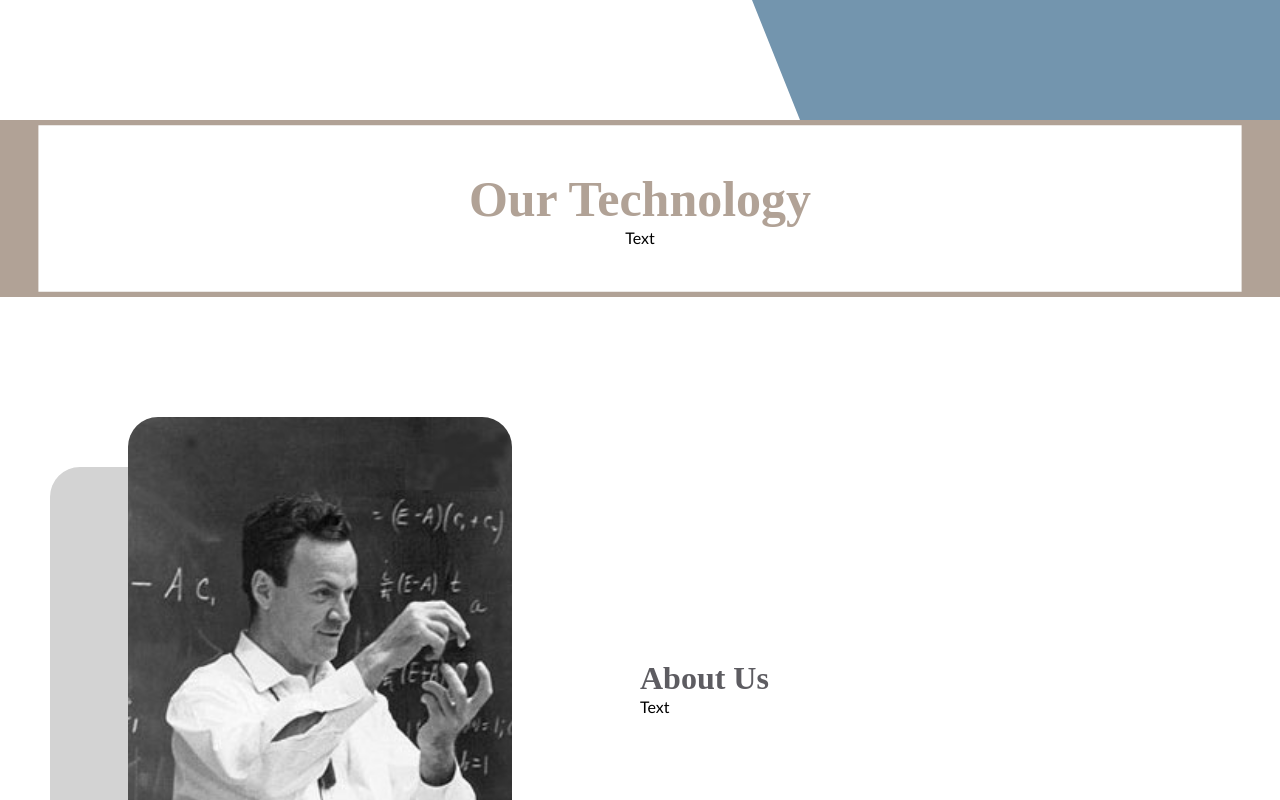
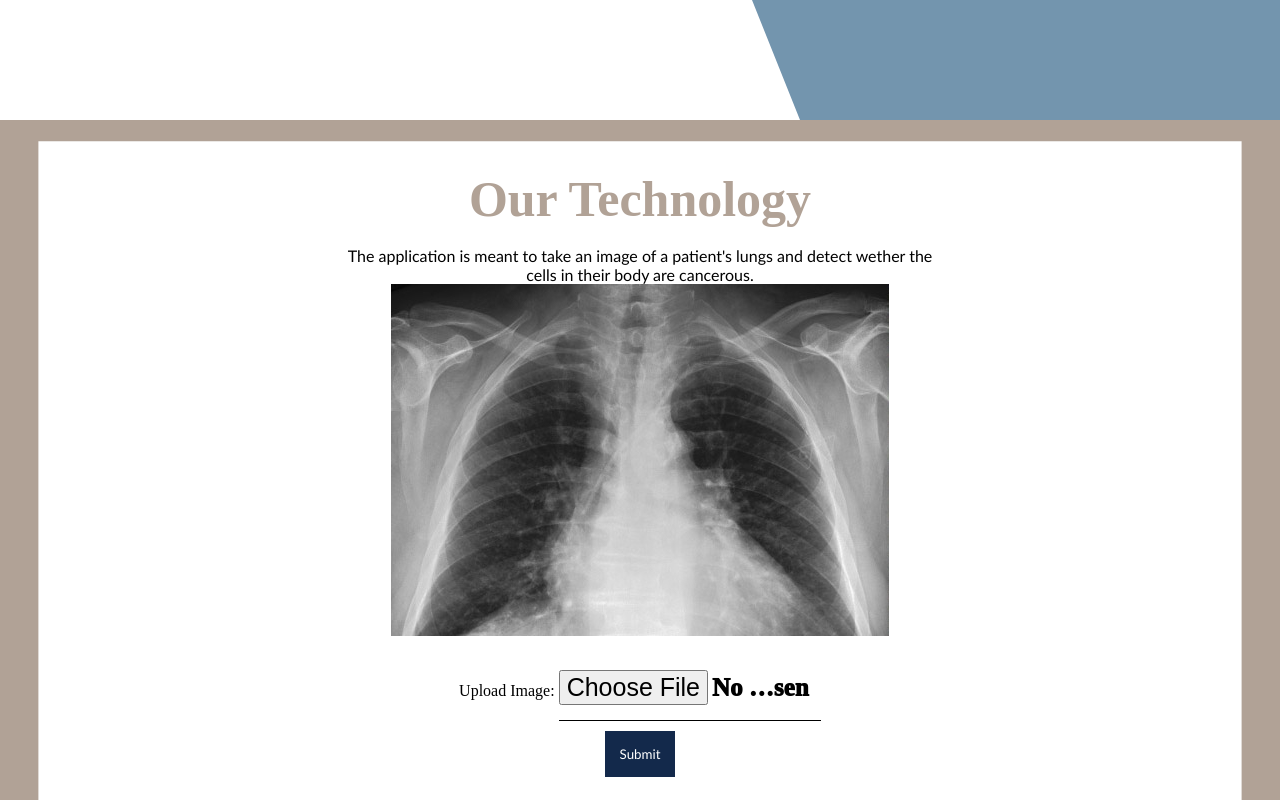
Before and after one commit to Aran0713/X-Ray-Analysis-Machine-learning-Project, a React (Create React App) app: page / in a window 1280 px wide. Shown: the part 680-1480 px from the top of the page. Built offline with nearby package versions, Linux system fonts and the light colour scheme; a web font is replaced by a local one.

Commit message:
first push - send file from form via fetch request to backend

```diff
--- a/src/Components/technologiesList/technologiesList.jsx
+++ b/src/Components/technologiesList/technologiesList.jsx
@@ -1,28 +1,81 @@
-import "./technologiesList.css"
+import "./technologiesList.css";
+import React, { useState } from "react";
 
 
 const TechnologiesList = () => {
-    return (
+  // src={require("../../img/src/MIMIC-CXR-Chest-X-Ray-00_0.jpeg")}
+  const [image, setImage] = useState(require("../../img/MIMIC-CXR-Chest-X-Ray-00_0.jpeg"));
+  const [previewImage, setPreviewImage] = useState(require("../../img/MIMIC-CXR-Chest-X-Ray-00_0.jpeg"));
 
-        <div className="tl">
-
-            <div className="t-store">
-                <div className="t-bg"></div>
-            </div>
-
-            <div className="tl-text">
-                <h1 className="tl-title">Our Technology</h1>
-                <p className="tl-desc">
-                    Text
-                </p>
-            </div>
+  const [Diagnosis, setDiagnosis] = useState(["No Diagnosis"]);
 
 
+  const handleChange = (event) => {
+    setImage(event.target.files[0]);
+    setPreviewImage(URL.createObjectURL(event.target.files[0]));
+  };
+
+  const handleSubmit = (event) => {
+    event.preventDefault();
+    // console.log(image);
+
+    // handleChange(event);
+    // setImage(event.target.files[0]);
+    let formData = new FormData();
+    // formData.append(event.target.files[0]);
+    formData.append('file', image);
+    // console.log(formData);
+
+    fetch("http://localhost:5000", {
+      method: "POST",
+      body: formData,
+    })
+      .then((response) => response.json())
+      .then((data) =>{
+        console.log(data);
+        setDiagnosis(data.Diagnosis);
+      })
+      .catch((error) => console.error(error));
+
+  };
 
 
+  return (
+    <div>
+      {" "}
+      <div className="tl">
+        <div className="t-store">
+          <div className="t-bg"></div>
+        </div>
 
+        <div className="tl-text">
+          <h1 className="tl-title">Our Technology</h1>
         </div>
-    )
-}
+        <br />
+        <div style={{ width: 600 }}>
+          <p className="c-desc">
+            The application is meant to take an image of a patient's lungs and
+            detect wether the cells in their body are cancerous.
+          </p>
+          <img
+            src={previewImage}
+            // height={200} width={200}
+          />
+        </div>
+
+        <form action="">
+          <label>
+            {" "}
+            Upload Image: <input type="file" name="image" onChange={handleChange} />
+          </label>
+          <br />
+          <button id="btn" type="submit" onClick={handleSubmit}>
+            Submit
+          </button>
+        </form>
+      </div>
+    </div>
+  );
+};
 
 export default TechnologiesList;
```
Also changed, not shown: src/img/MIMIC-CXR-Chest-X-Ray-00_0.jpeg (added).
